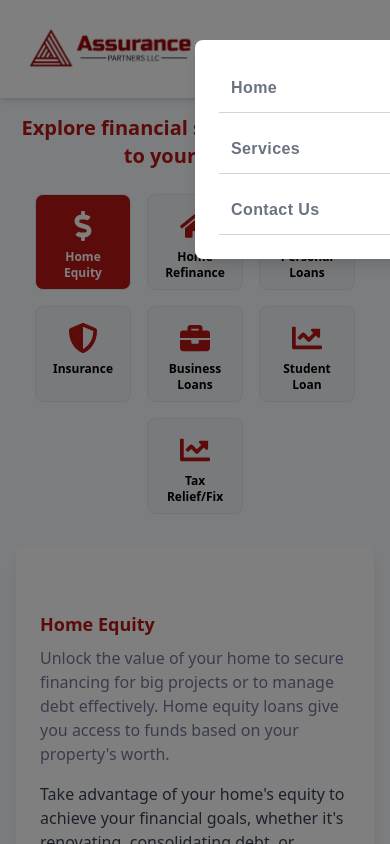
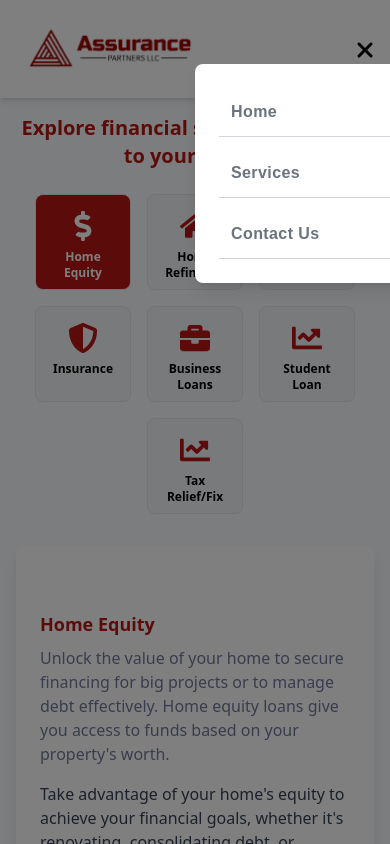
Before and after one commit to Ayaad72/Assurance, a React (Create React App) app: page /HomeEquity in a window 390 px wide. Both pictures are taken after a click on the button 363 px from the left and 48 px from the top of the page. Shown: the top 844 px of the page. Built offline with nearby package versions, Linux system fonts and the light colour scheme.

Commit message:
fixed the header issues

```diff
--- a/src/layout/header/Header.jsx
+++ b/src/layout/header/Header.jsx
@@ -54,7 +54,7 @@ const Header = () => {
           </Link>
         </nav>
         {/* Hamburger Menu for Mobile */}
-        <div className="lg:hidden flex max-lg:ml-auto space-x-3">
+        <div className="lg:hidden flex max-lg:ml-auto space-x-3 ">
           <motion.button
             whileHover={{ scale: 1.2 }}
             onClick={handleMenuToggle}
@@ -91,7 +91,7 @@ const Header = () => {
               isMenuOpen ? { opacity: 1, y: 0 } : { opacity: 0, y: "-100%" }
             }
             transition={{ duration: 0.3, ease: "easeInOut" }}
-            className="lg:hidden fixed top-0 left-1/2 transform -translate-x-1/2 w-11/12 max-w-sm bg-white shadow-lg z-50 transition-all duration-300 ease-in-out rounded-lg mt-10"
+            className="mt-[4rem] lg:hidden fixed top-0 left-1/2 transform -translate-x-1/2 w-11/12 max-w-sm bg-white shadow-lg z-50 transition-all duration-300 ease-in-out rounded-lg"
           >
             <ul className="space-y-3 p-6">
               <li className="border-b border-gray-300 py-3 px-3">
```
